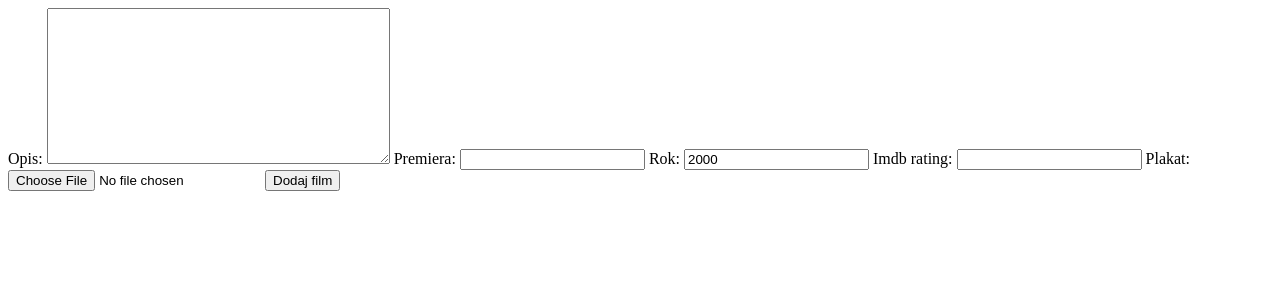
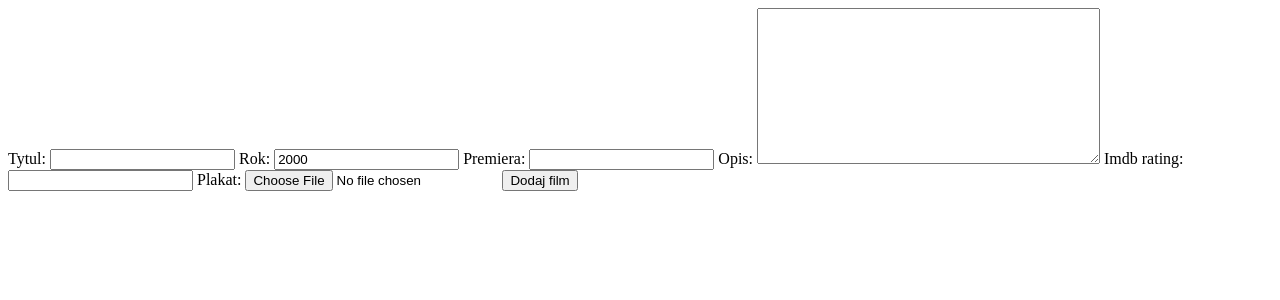
Before and after one commit to Radwan16/Django, a Django app: page /filmy/nowy/ in a window 1280 px wide. Shown: the top 300 px of the page. Run offline with Django 4.2, Linux system fonts and the light colour scheme.

Commit message:
CREATE - new movie

```diff
--- a/filmyweb/forms.py
+++ b/filmyweb/forms.py
@@ -2,6 +2,6 @@ from django.forms import ModelForm
 from .models import Film
 
 class FilmForm(ModelForm):
-    class Meta:
+    class Meta():
         model = Film
-        fields = ['Tytul','opis','premiera','rok','imdb_rating','plakat']
+        fields = ['tytul','rok','premiera','opis','imdb_rating','plakat']
--- a/filmyweb/views.py
+++ b/filmyweb/views.py
@@ -6,9 +6,7 @@ def wszystkie_filmy(request):
     wszystkie=  Film.objects.all()
     return render(request, 'filmy.html',{'filmy': wszystkie})
 def nowy_film(request):
-    form =FilmForm(request.POST or None, request.FILES or None)
-
+    form = FilmForm(request.POST or None, request.FILES or None)
     if form.is_valid():
         form.save()
-
-    return render(request, 'nowy_film.html',{'form':form})
+    return render(request,'nowy_film.html',{'form':form})
--- a/templates/nowy_film.html
+++ b/templates/nowy_film.html
@@ -5,10 +5,11 @@
     <meta name="viewport"
           content="width=device-width, user-scalable=no, initial-scale=1.0, maximum-scale=1.0, minimum-scale=1.0">
     <meta http-equiv="X-UA-Compatible" content="ie=edge">
-    <title>Document</title>
+    <title>Nowy film</title>
 </head>
 <body>
     <form method="post" enctype="multipart/form-data">
+        {% csrf_token %}
         {{ form }}
         <button type="submit">Dodaj film</button>
     </form>
```
Also changed, not shown: db.sqlite3, plakaty/spider-man.jpg (added).
